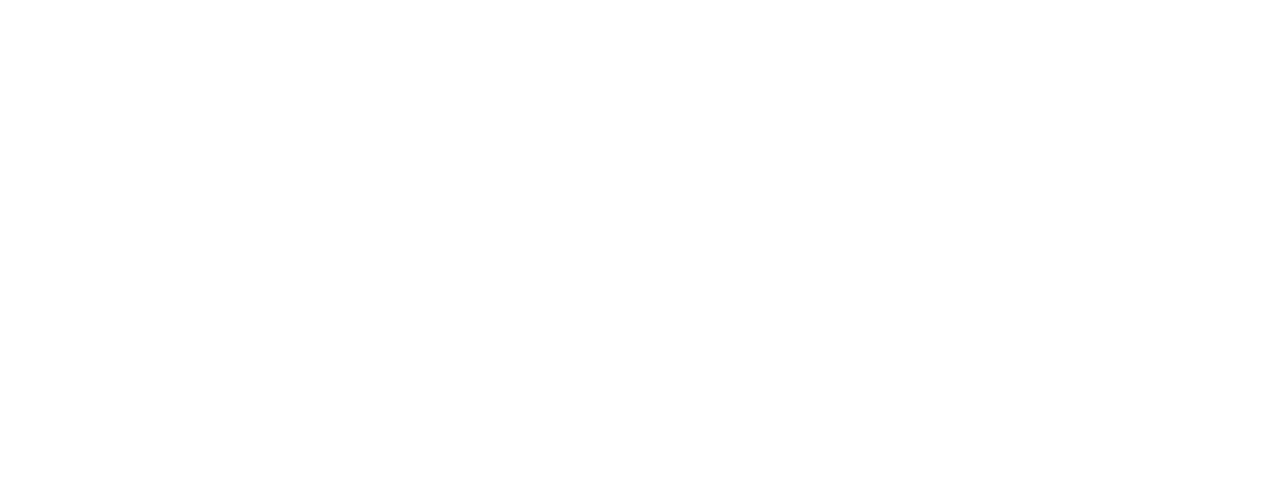
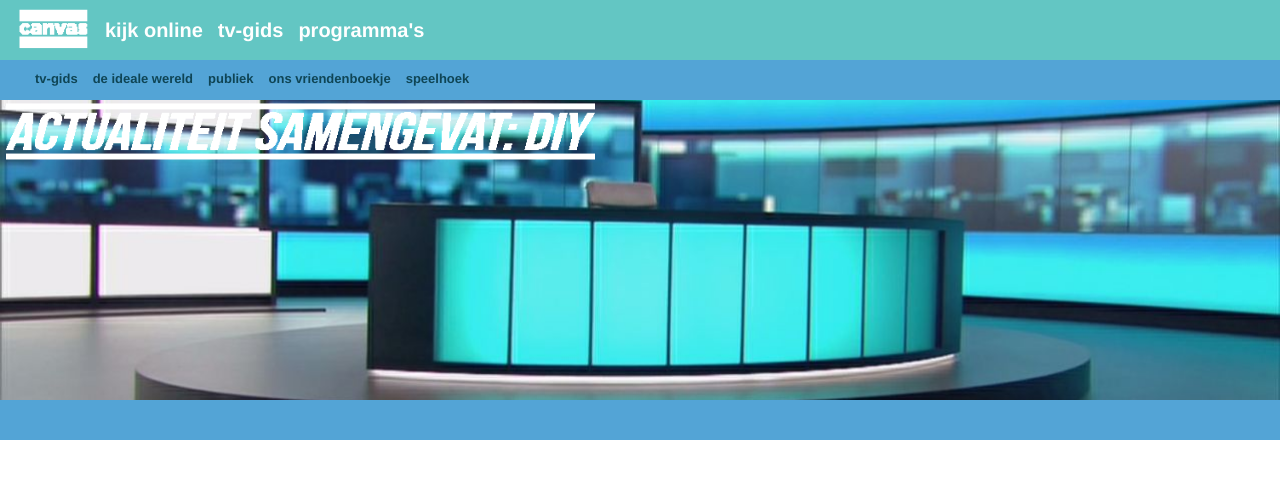
Before and after one commit to lorenzremy/Project2DIW, a plain HTML site: page index.html in a window 1280 px wide. Drawn offline with Linux system fonts and the light colour scheme.

Commit message:
nav, subnav en banner

```diff
--- /dev/null
+++ b/css/reset.css
@@ -0,0 +1,53 @@
+/* http://meyerweb.com/eric/tools/css/reset/ */
+/* v1.0 | 20080212 */
+
+html, body, div, span, applet, object, iframe,
+h1, h2, h3, h4, h5, h6, p, blockquote, pre,
+a, abbr, acronym, address, big, cite, code,
+del, dfn, em, font, img, ins, kbd, q, s, samp,
+small, strike, strong, sub, sup, tt, var,
+b, u, i, center,
+dl, dt, dd, ol, ul, li,
+fieldset, form, label, legend,
+table, caption, tbody, tfoot, thead, tr, th, td {
+	margin: 0;
+	padding: 0;
+	border: 0;
+	outline: 0;
+	font-size: 100%;
+	vertical-align: baseline;
+	background: transparent;
+}
+body {
+	line-height: 1;
+}
+ol, ul {
+	list-style: none;
+}
+blockquote, q {
+	quotes: none;
+}
+blockquote:before, blockquote:after,
+q:before, q:after {
+	content: '';
+	content: none;
+}
+
+/* remember to define focus styles! */
+:focus {
+	outline: 0;
+}
+
+/* remember to highlight inserts somehow! */
+ins {
+	text-decoration: none;
+}
+del {
+	text-decoration: line-through;
+}
+
+/* tables still need 'cellspacing="0"' in the markup */
+table {
+	border-collapse: collapse;
+	border-spacing: 0;
+}
--- /dev/null
+++ b/css/style.css
@@ -0,0 +1,89 @@
+body
+{
+    font-family: "Helvetica Neue", sans-serif;
+}
+
+nav
+{
+    height: 60px;
+    background-color: #63C6C3;
+    color: white;
+}
+ nav ul
+ {
+     display: flex;
+ }
+
+ nav ul li
+ {
+     margin-left: 15px;
+     margin-top: 20px;
+
+ }
+
+ .logo
+ {
+     margin-top: 7px;
+ }
+
+ .logo img
+ {
+     width: 75px;
+     height: auto;
+ }
+
+ nav ul li a
+ {
+     text-decoration: none;
+     color: white;
+     font-weight: bold;
+     font-size: 20px;
+     text-align: center;
+ }
+
+ .sub-nav
+ {
+     background-color: #53A4D6;
+     height: 40px;
+ }
+
+ .sub-nav ul
+ {
+     display: flex;
+     margin-left: 20px;
+ }
+
+ .sub-nav ul li
+ {
+     margin-left: 15px;
+     margin-top: 10px;
+ }
+
+ .sub-nav ul li a
+ {
+     text-decoration: none;
+     font-weight: bold;
+     color: #0F4555;
+     font-size: 13px;
+     text-align: center;
+ }
+
+ .banner
+ {
+     height: 300px;
+     background-image: url("../images/journaal.png");
+     background-position: 30%;
+     background-size: 100% auto;
+ }
+
+ .banner img
+ {
+     max-width: 600px;
+     height: auto
+ }
+
+ .sub-banner
+ {
+     background-color: #53A4D6;
+     height: 40px;
+ }
--- a/index.html
+++ b/index.html
@@ -3,10 +3,34 @@
 <head>
     <meta charset="UTF-8">
     <title>Project 2</title>
+    <link href="css/reset.css" rel="stylesheet" />
+    <link href="css/style.css" rel="stylesheet" />
 </head>
 <body>
 
-    <nav></nav>
+    <nav>
+        <ul>
+            <li class="logo"><a href="#"><img src="images/canvas.png" alt="canvas logo"></a></li>
+            <li><a href="#">kijk online</a></li>
+            <li><a href="#">tv-gids</a></li>
+            <li><a href="#">programma's</a></li>
+        </ul>
+    </nav>
+    <div class="sub-nav">
+        <ul>
+            <li><a href="#">tv-gids</a></li>
+            <li><a href="#">de ideale wereld</a></li>
+            <li><a href="#">publiek</a></li>
+            <li><a href="#">ons vriendenboekje</a></li>
+            <li><a href="#">speelhoek</a></li>
+        </ul>
+    </div>
+
+    <div class="banner">
+        <img src="images/diylogo.png" alt="logo">
+    </div>
+    <div class="sub-banner"></div>
+
 
 </body>
 </html>
```
Also changed, not shown: images/canvas.png (added), images/diylogo.png (added), images/journaal.png (added).
